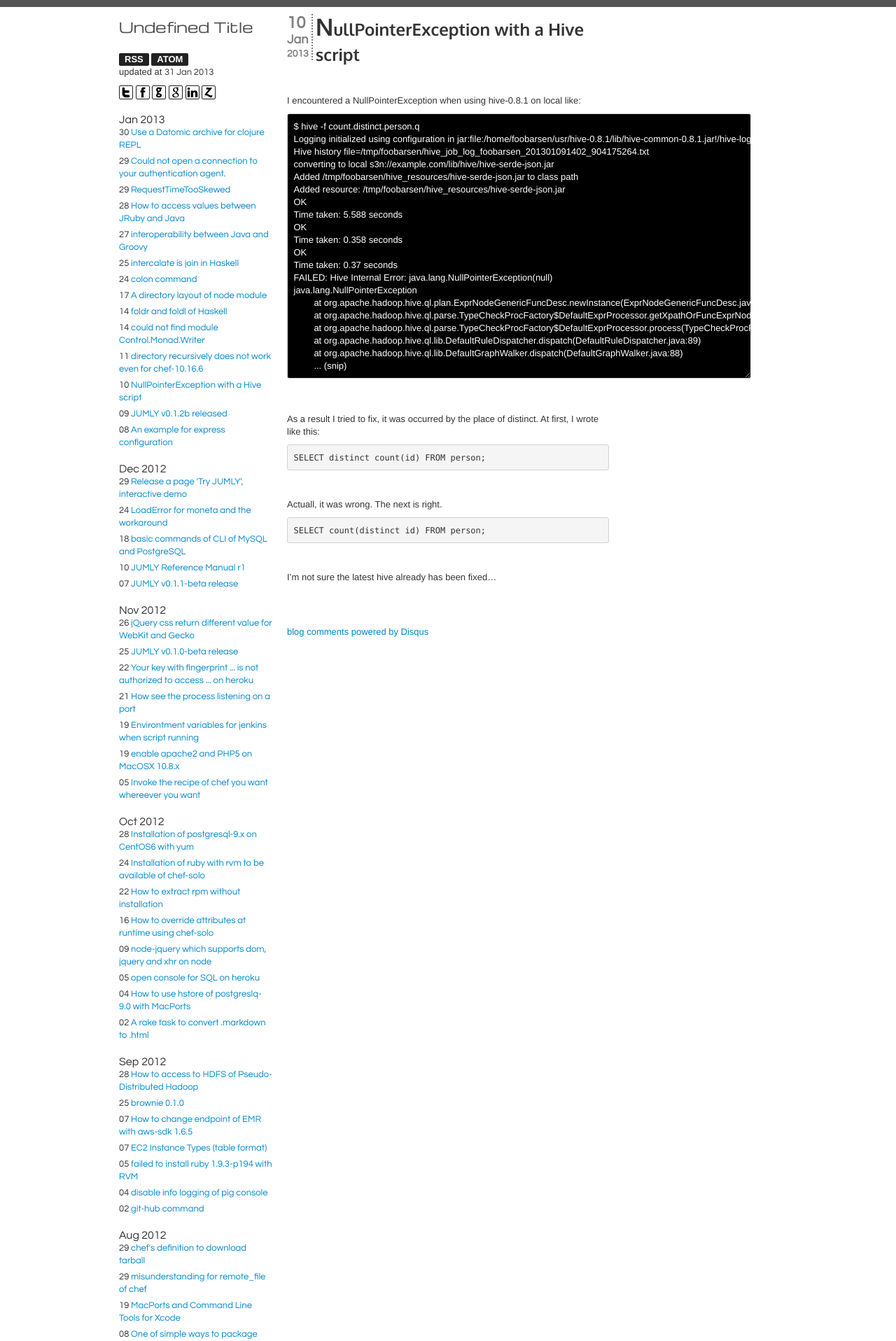
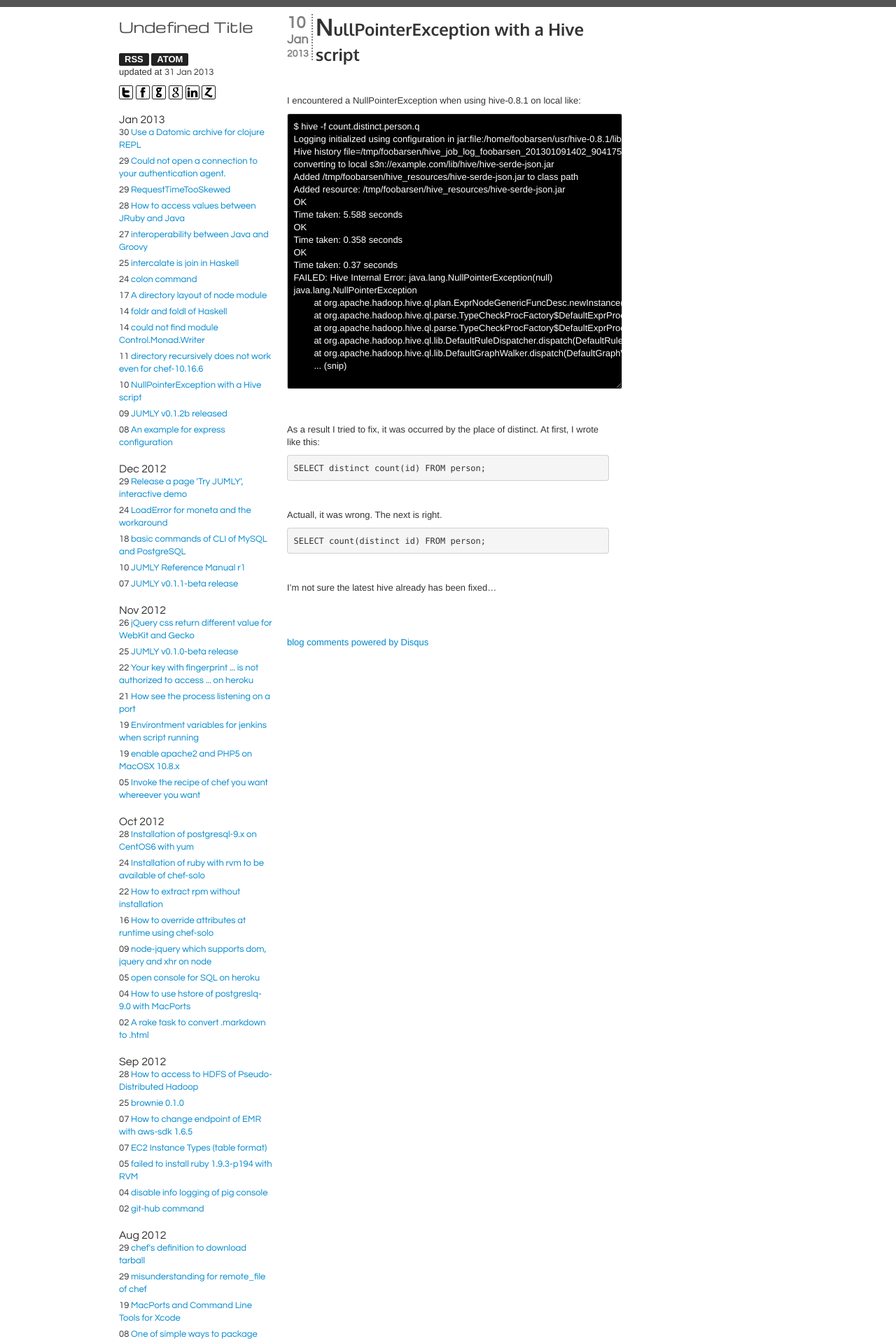
Before and after one commit to tmtk75/tmtk75.github.io, a Jekyll site: the page built from _posts/2013-01-10-nullpointerexception_with_a_hive_script.md, in a window 1280 px wide. Shown: the top 1916 px of the page at 70% size. Built offline with Jekyll 4.4.1, drawn with Linux system fonts in a browser that asks for light colours; comment, search, counter and statistics services are not loaded.

Commit message:
fix a width of textarea bcs overlapping with adsense

```diff
--- a/_posts/2013-01-10-nullpointerexception_with_a_hive_script.md
+++ b/_posts/2013-01-10-nullpointerexception_with_a_hive_script.md
@@ -6,7 +6,7 @@ creation-date: 2013-01-10  8:36:08
 ---
 I encountered a NullPointerException when using hive-0.8.1 on local like:
 
-<textarea class='terminal' wrap='off' rows='20' style='width:140%;background-color:black;color:white;padding:8.5px' readonly='true'>
+<textarea class='terminal' wrap='off' rows='20' style='width:460px;background-color:black;color:white;padding:8.5px;overflow-x:scroll' readonly='true'>
 $ hive -f count.distinct.person.q
 Logging initialized using configuration in jar:file:/home/foobarsen/usr/hive-0.8.1/lib/hive-common-0.8.1.jar!/hive-log4j.properties
 Hive history file=/tmp/foobarsen/hive_job_log_foobarsen_201301091402_904175264.txt
```
